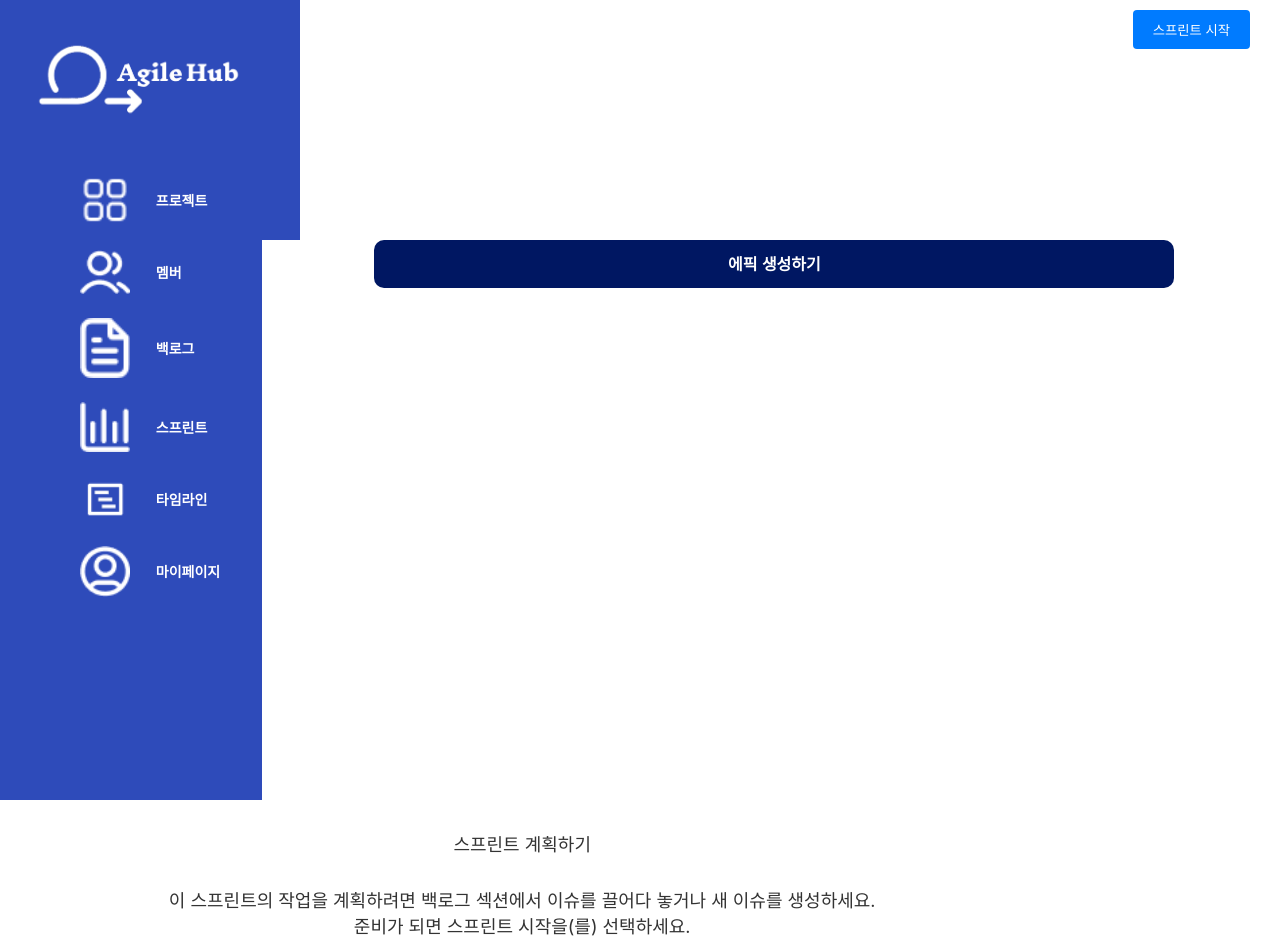
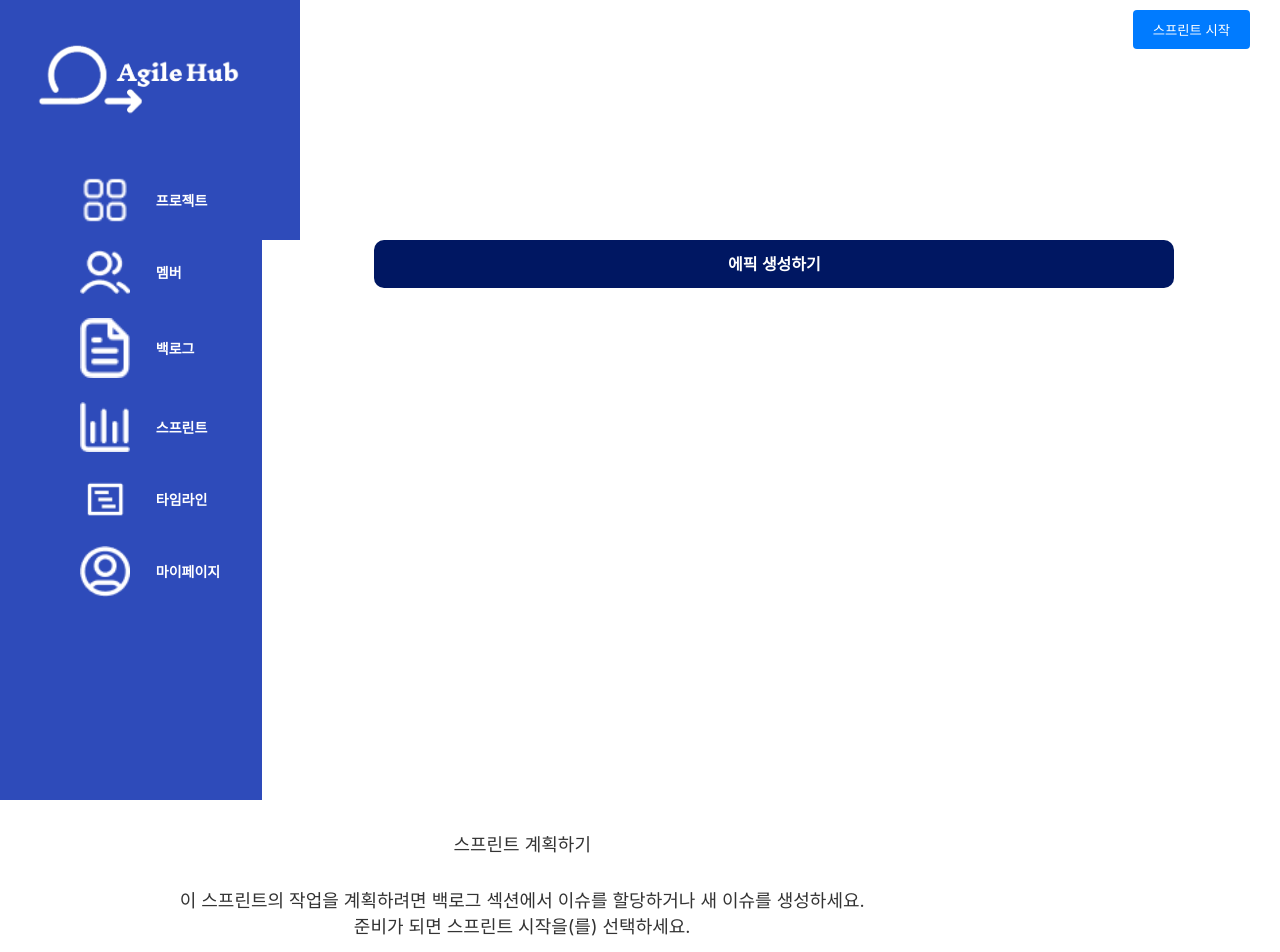
Before and after one commit to AgileHub-DQ/Frontend, a React (Create React App) app in the folder agile-hub/src/: page /backlog in a window 1280 px wide. Shown: the top 952 px of the page. Built offline with nearby package versions, Linux system fonts and the light colour scheme; the HTML template or start-up script is replaced by a standard one.

Commit message:
문구 수정

```diff
--- a/agile-hub/src/components/BacklogPage/PlanSprint.js
+++ b/agile-hub/src/components/BacklogPage/PlanSprint.js
@@ -129,7 +129,7 @@ function PlanSprint({}) {
         {issues.length === 0 && (
           <>
             <p className='plansprint_content'>스프린트 계획하기</p>
-            <p className='plansprint_content'>이 스프린트의 작업을 계획하려면 백로그 섹션에서 이슈를 끌어다 놓거나 새 이슈를 생성하세요.<br />
+            <p className='plansprint_content'>이 스프린트의 작업을 계획하려면 백로그 섹션에서 이슈를 할당하거나 새 이슈를 생성하세요.<br />
               준비가 되면 스프린트 시작을(를) 선택하세요.</p>
           </>
         )}
--- a/agile-hub/src/components/BacklogPage/show/ShowTask.js
+++ b/agile-hub/src/components/BacklogPage/show/ShowTask.js
@@ -4,8 +4,6 @@ import '../../../css/BacklogPage/ShowTask.css';
 import { useAuth } from '../../../context/AuthContext.js';
 
 function ShowTask({ projectKey, tasks, sprintId }) {
-    console.log("showtask에서 tasks: "+ JSON.stringify(tasks));
-    console.log("showtask에서 tasks: "+ JSON.stringify(tasks.id));
     const { authToken } = useAuth();
 
     const alignToSprint = async (issueId) => {
```
